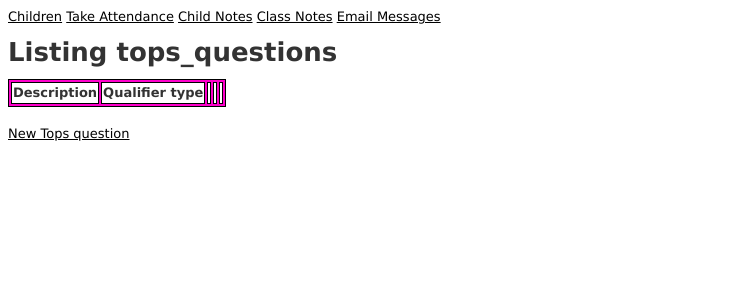
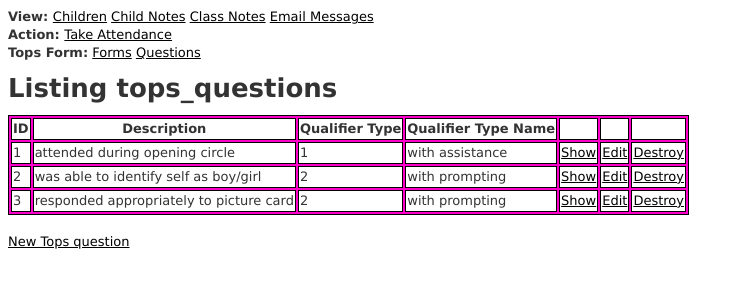
Before and after one commit to gitbeard/icec, a Rails app: page /tops_questions in a window 1280 px wide. Shown: the top 300 px of the page, without its empty margins (0-744 px from the left). Run offline with Rails 7, Linux system fonts and the light colour scheme; data comes from the database, SQL or seed files in the repository; data that the repository does not hold is empty; style sheets or scripts are compiled from the project's sources; parts of the project's set-up code (start-up, migrations or seed data) failed here and were passed over; some libraries are stand-ins or nearby versions.

Commit message:
Connected child_daily and tops_form.  I think tops_questions entry is working now.

```diff
--- a/app/models/child_daily.rb
+++ b/app/models/child_daily.rb
@@ -3,4 +3,6 @@ class ChildDaily < ActiveRecord::Base
 
   belongs_to :child
   belongs_to :email_message # May take this out.
+
+  has_one :tops_form
 end
--- a/app/models/tops_form.rb
+++ b/app/models/tops_form.rb
@@ -1,3 +1,6 @@
 class TopsForm < ActiveRecord::Base
   attr_accessible :checked, :child_daily_id, :note, :qualifier_value_id, :tops_question_id
+
+  has_many :tops_question
+  belongs_to :child_daily
 end
--- a/app/models/tops_question.rb
+++ b/app/models/tops_question.rb
@@ -1,3 +1,5 @@
 class TopsQuestion < ActiveRecord::Base
   attr_accessible :description, :qualifier_type_id
+
+  belongs_to :tops_form
 end
--- a/app/views/layouts/application.html.erb
+++ b/app/views/layouts/application.html.erb
@@ -8,11 +8,20 @@
 </head>
 <body>
 
+<b>View: </b>
 <%= link_to 'Children', children_path %>
-<%= link_to 'Take Attendance', take_attendance_path %>
 <%= link_to 'Child Notes', indexnames_path %>
 <%= link_to 'Class Notes', daily_notes_path %>
 <%= link_to 'Email Messages', email_messages_path %>
+
+<br />
+<b>Action: </b>
+<%= link_to 'Take Attendance', take_attendance_path %>
+
+<br />
+<b>Tops Form:</b>
+<%= link_to 'Forms', tops_forms_path %>
+<%= link_to 'Questions', tops_questions_path %>
 
 <%= yield %>
 
--- a/app/views/tops_questions/index.html.erb
+++ b/app/views/tops_questions/index.html.erb
@@ -2,8 +2,10 @@
 
 <table>
   <tr>
+    <th>ID</th>
     <th>Description</th>
-    <th>Qualifier type</th>
+    <th>Qualifier Type</th>
+    <th>Qualifier Type Name</th>
     <th></th>
     <th></th>
     <th></th>
@@ -11,8 +13,15 @@
 
 <% @tops_questions.each do |tops_question| %>
   <tr>
+    <td><%= tops_question.id %></td>
     <td><%= tops_question.description %></td>
     <td><%= tops_question.qualifier_type_id %></td>
+    <% if(tops_question.qualifier_type_id != nil) %>
+      <% @qualifier = TopsQualifier.find(:all, :conditions => { :type_id => tops_question.qualifier_type_id, :value_id => 2}) %>
+      <td><%= @qualifier.first.value_name %></td>
+    <% else %>
+      <td></td>
+    <% end %>
     <td><%= link_to 'Show', tops_question %></td>
     <td><%= link_to 'Edit', edit_tops_question_path(tops_question) %></td>
     <td><%= link_to 'Destroy', tops_question, confirm: 'Are you sure?', method: :delete %></td>
--- /dev/null
+++ b/db/migrate/20120513080848_add_index_to_tops_forms.rb
@@ -0,0 +1,5 @@
+class AddIndexToTopsForms < ActiveRecord::Migration
+  def change
+    add_index :tops_forms, :tops_question_id
+  end
+end
--- /dev/null
+++ b/db/migrate/20120513085320_add_tops_form_id_to_child_dailies.rb
@@ -0,0 +1,6 @@
+class AddTopsFormIdToChildDailies < ActiveRecord::Migration
+  def change
+    add_column :child_dailies, :tops_form_id, :integer
+    add_index :child_dailies, :tops_form_id
+  end
+end
```
Also changed, not shown: app/controllers/tops_forms_controller.rb (+10 -0 lines), app/views/child_dailies/_form.html.erb (+0 -12 lines), app/views/child_dailies/index.html.erb (+2 -6 lines), app/views/child_dailies/indexnames.html.erb (+2 -6 lines), app/views/child_dailies/show.html.erb (+2 -12 lines), app/views/tops_questions/_form.html.erb (+7 -1 lines), db/migrate/20120513083841_remove_c_bs_from_child_dailies.rb (added, +7 -0 lines), app/views/tops_forms/tops_form.html.erb (added), db/development.sqlite3, db/schema.rb, 1 other file.
